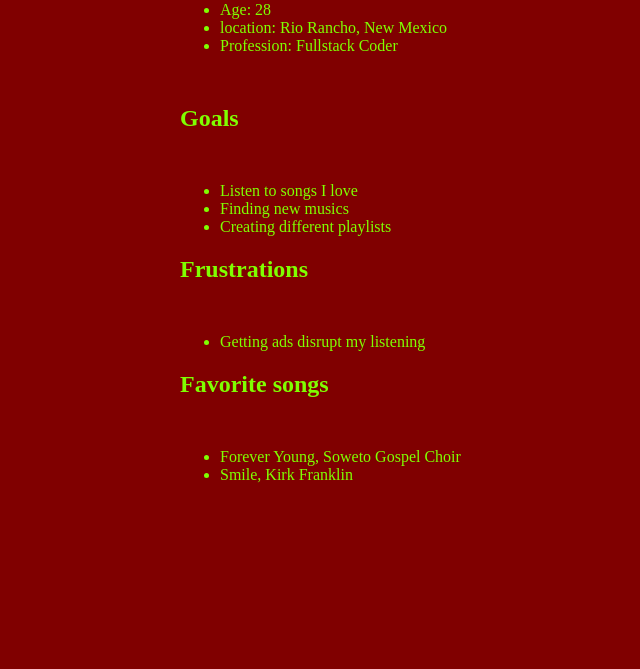
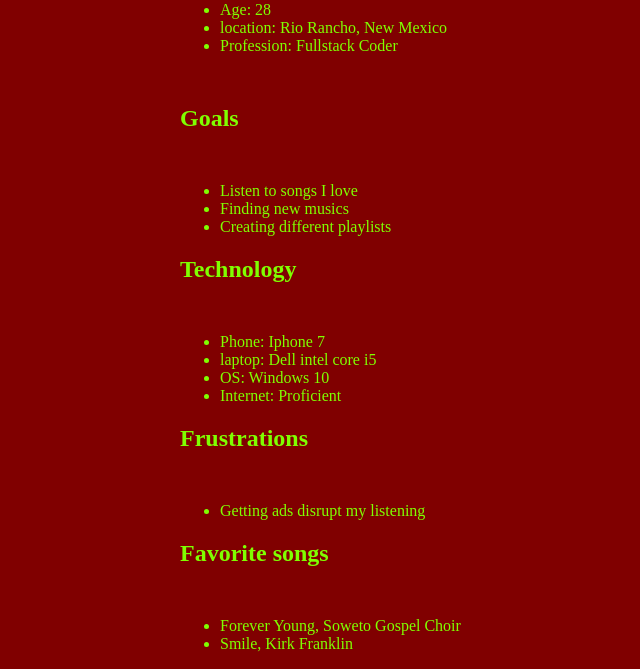
Before and after one commit to CathyLaure/data-design, a PHP site: page /epic/persona.php in a window 1280 px wide. Shown: the part 384-1053 px from the top of the page, without its empty margins (310-950 px from the left). Before the commit the page ends 867 px from the top, so only its background shows below. Run offline with PHP 8.4, Linux system fonts and the light colour scheme.

Commit message:
added persona technology

```diff
--- a/epic/persona.php
+++ b/epic/persona.php
@@ -25,6 +25,16 @@
 					<li>Finding new musics</li>
 					<li>Creating different playlists</li>
 				</ul>
+	<h2>Technology</h2>
+			<div class="center">
+				<ul>
+					<li>Phone: Iphone 7</li>
+					<li>laptop: Dell intel core i5</li>
+					<li>OS: Windows 10</li>
+					<li>Internet: Proficient</li>
+
+				</ul>
+			</div>
 	<h2>Frustrations</h2>
 			<div class="center">
 				<ul>
--- a/epic/user-case-interaction-flow.php
+++ b/epic/user-case-interaction-flow.php
@@ -7,8 +7,9 @@
 	<link rel="stylesheet" href="style.css">
 </head>
 <body>
+<h1>User Case Interaction Flow</h1>
+<div class="center">
 <p>I just closed from work and I am on my way home, It was a stressful day, I need to listen to my favorite playlist</p>
-	<div class="center">
 		<ul>
 			<li>While logged into my spotify account, I click on my library</li>
 			<li>I am presented with the playlists I had previously created</li>
--- a/epic/user-story.php
+++ b/epic/user-story.php
@@ -6,6 +6,7 @@
 	<title>User Story</title>
 </head>
 <body>
+<h1>User Story</h1>
 <p>As a frequent Spotify user, I want to listen to my playlist whenever I am on the app.</p>
 </body>
 </html>
```
